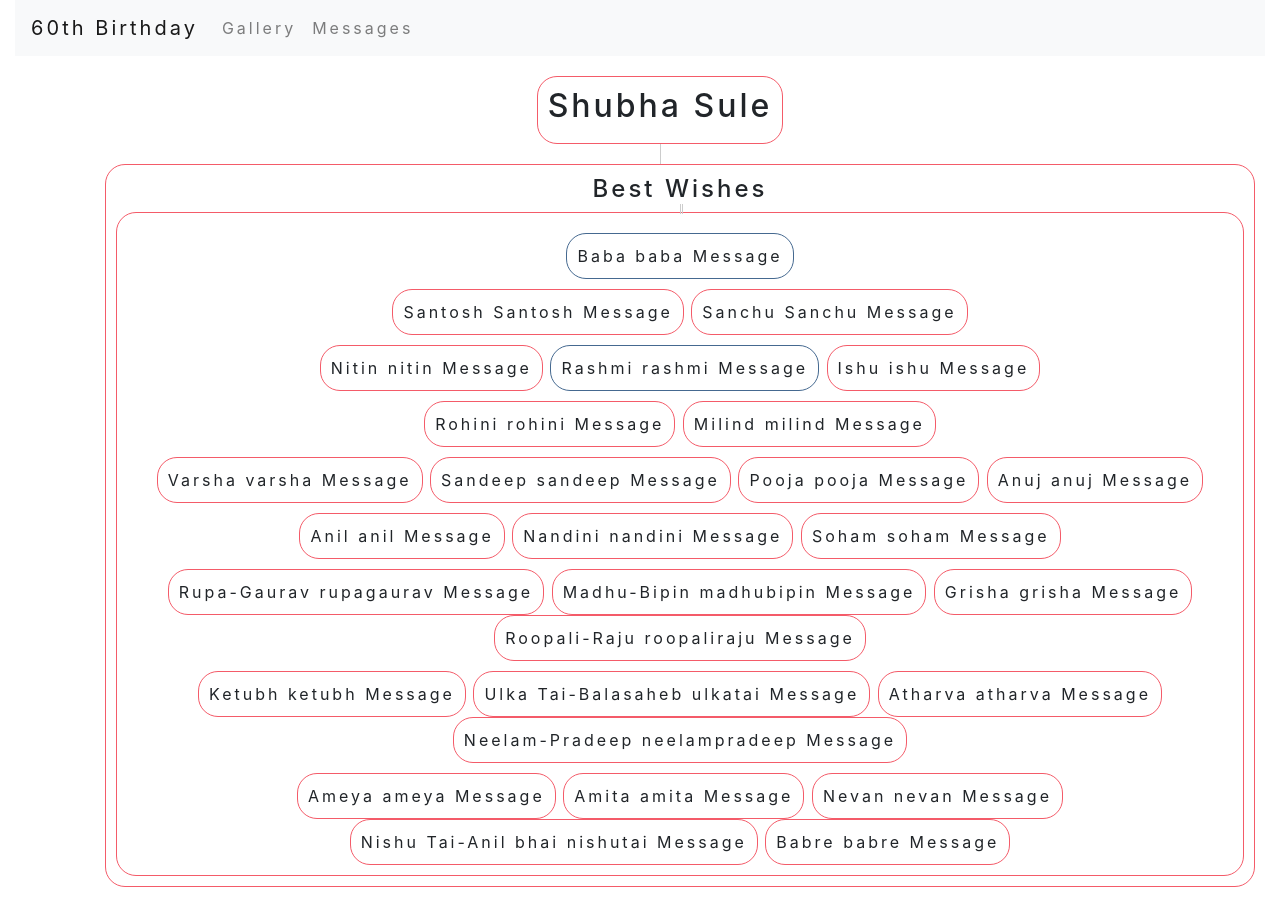
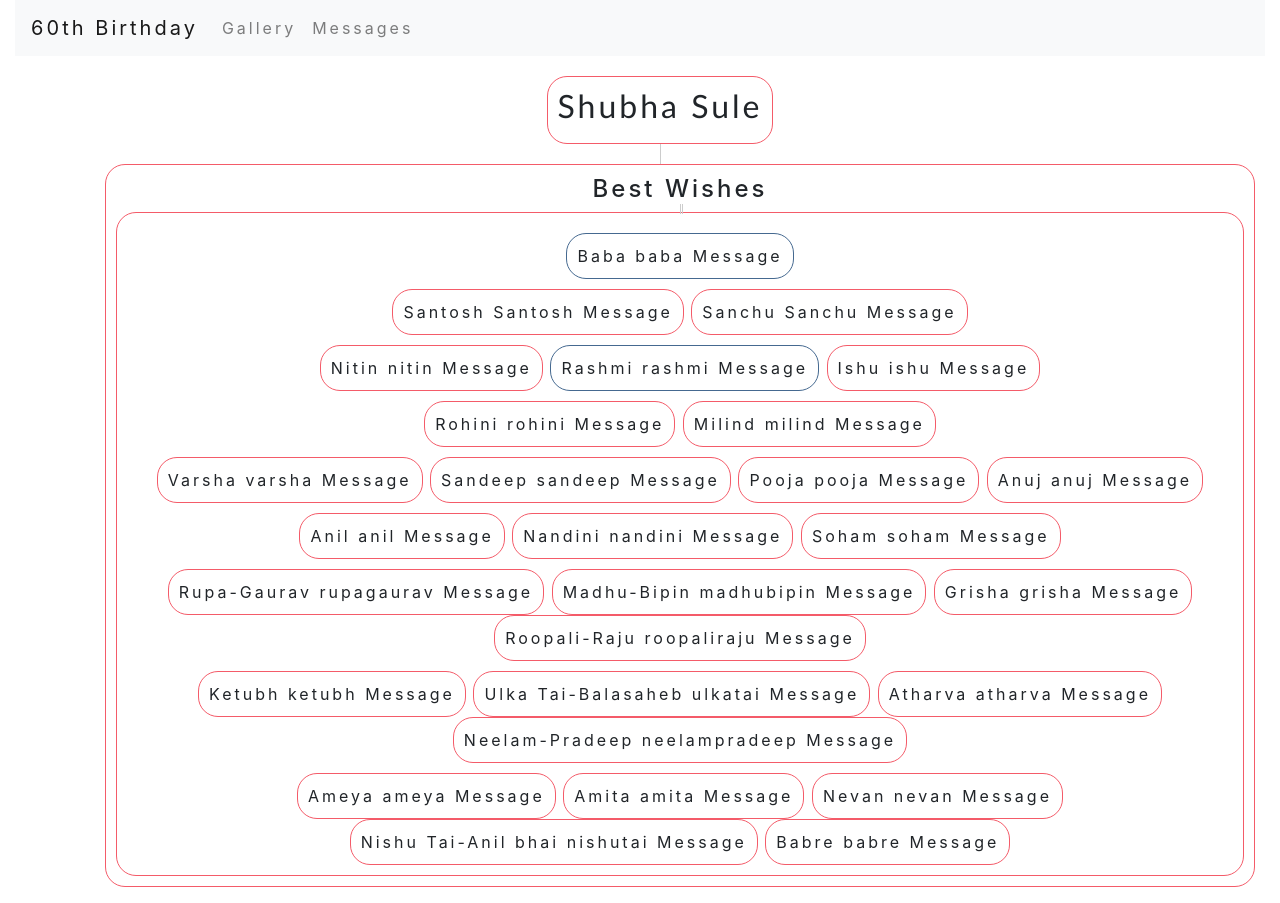
Before and after one commit to Sanchy08/newTree, a plain HTML site: page messages.html in a window 1280 px wide. Drawn offline with nearby package versions, Linux system fonts and the light colour scheme.

Commit message:
Update messages.html

```diff
--- a/messages.html
+++ b/messages.html
@@ -15,11 +15,8 @@
               <span class="navbar-toggler-icon"></span>
             </button>
             <div class="collapse navbar-collapse" id="navbarTogglerDemo01">
-              <a class="navbar-brand" href="#">60th Birthday</a>
+              <a class="navbar-brand" href="/birthday-master/index.html">60th Birthday</a>
               <ul class="navbar-nav mr-auto mt-2 mt-lg-0">
-                <!-- <li class="nav-item active">
-                  <a class="nav-link" href="/birthday-master/index.html">Home <span class="sr-only">(current)</span></a>
-                </li> -->
                 <li class="nav-item">
                   <a class="nav-link" href="/gallery.html">Gallery</a>
                 </li>
@@ -27,28 +24,20 @@
                   <a class="nav-link" href="/messages.html">Messages</a>
                 </li>
               </ul>
-              <!-- <form class="form-inline my-2 my-lg-0">
-                <input class="form-control mr-sm-2" type="search" placeholder="Search" aria-label="Search">
-                <button class="btn btn-outline-success my-2 my-sm-0" type="submit">Search</button>
-              </form> -->
             </div>
           </nav>
         </div>
-    <div>
+
     <div class="tree" style="text-align: center;">
         <ul>
-          <!-- <div class="popup" onclick="myFunction()">Click me to toggle the popup!
-            <span class="popuptext" id="myPopup">A Simple Popup!</span>
-          </div> -->
         <li>
             <div class="family">
                 <div class="person female">
-                    <div class="name"><h2>Shubha Sule</h2></div>
+                    <div class="name" style="font-family: 'Trebuchet MS', 'Lucida Sans Unicode', 'Lucida Grande', 'Lucida Sans', Arial, sans-serif;"><h2>Shubha Sule</h2></div>
                 </div>
                 <ul>
                     <li>
-
-                    <div class="family">
+                        <div class="family">
                             <div class="person child female">
                                 <div class="name"><h4>Best Wishes</h4></div>
                                 <div class="person child female">
@@ -325,8 +314,9 @@
         </li>
         </ul>
     </div>
-</div>
-        <script>
+  </div>
+
+<script>
 
   function popup($target) {
       var popup = document.getElementById($target);
```
